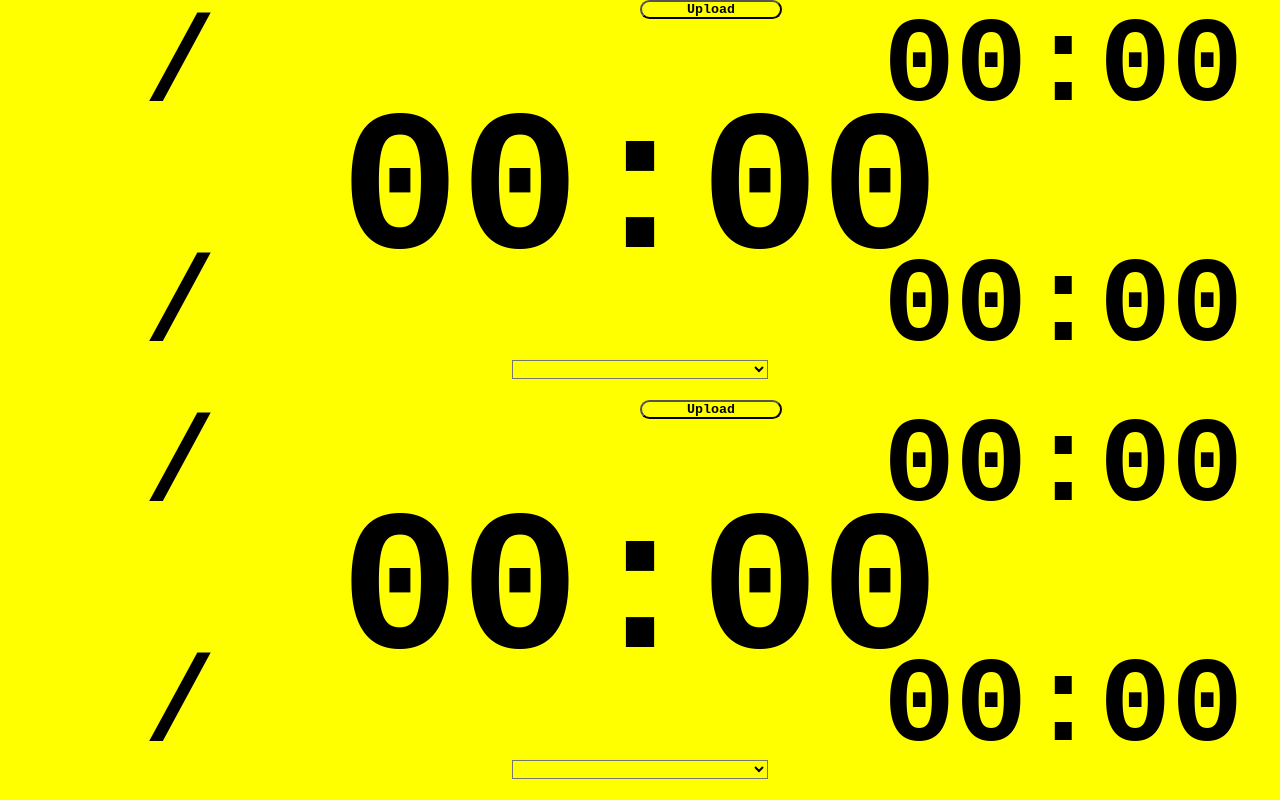
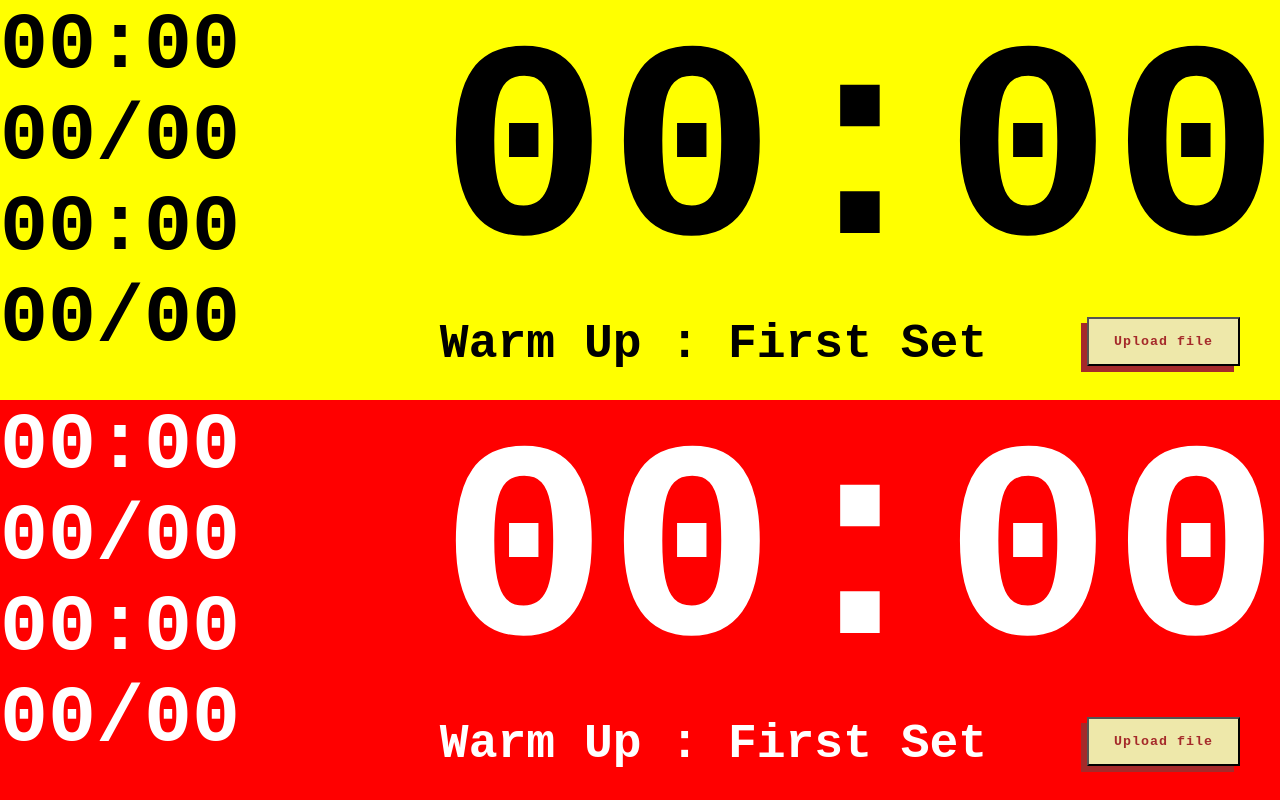
Before and after one commit to chinookworkouts/chinookworkouts.github.io, a plain HTML site: page index.html in a window 1280 px wide. Drawn offline with Linux system fonts and the light colour scheme.

Commit message:
test it cout

```diff
--- a/index.html
+++ b/index.html
@@ -8,6 +8,47 @@
     <meta name=”apple-mobile-web-app-capable” content=”yes”>
 
     <title>Practice Writer</title>
+    <style>
+        .keep-track {
+            font-size: 10vh;
+        }
+        .main-clock {
+            font-size: 35vh;
+        }
+        .left-side {
+            float:left;
+        }
+        .right-side {
+            float:right;
+            text-align: right;
+        }
+        .split-screen {
+            height: 50vh;
+            width: 100vw;
+            user-select: none;
+            -moz-user-select: none;
+            position: absolute;
+        }
+        .upload-button {
+            font-family: 'Courier New', Courier, monospace;
+            background-color: palegoldenrod;
+            margin: 0 40px;
+            top: 0;
+            left: 0;
+            position: relative;
+            display: inline-block;
+            padding: 15px 25px;
+            font-weight: bold;
+
+            color: brown;
+            letter-spacing: 1px;
+            box-shadow: -6px 6px 0 brown;
+            text-decoration: none;
+        }
+        .set-description {
+            font-size: 6vh;
+        }
+    </style>
     <script>
         const bleep = new Audio();
         bleep.src = "bleep.wav";
@@ -16,27 +57,35 @@
 
 <body style="font-family:'Courier New', Courier, monospace; padding: 0; margin: 0;">
     <div id="Timer" style="font-weight: bold;">
-        <div id="topClock" style="position: absolute; user-select: none; -moz-user-select: none; width: 100vw; height: 50vh;background-color: yellow;color: black;">
-            <div id="clock1" style="position: absolute; top: 10vh; left: 25vw; width: 50vw; text-align: center; font-size: 25vh;" onclick="startOne()">00:00</div>
-            <div id="repLeft1" style="position: absolute; font-size: 15vh; width: 20vw; text-align: center; left: 69vw; top: 30vh;">00:00</div>
-            <div id="setLeft1" style="position: absolute; font-size: 15vh; width: 20vw; text-align: center; left: 69vw;">00:00</div>
-            <div id="repDone1" style="position: absolute; font-size: 15vh; width: 20vw; text-align: center; top: 30vh;">&nbsp;&nbsp;/&nbsp;&nbsp;</div>
-            <div id="setDone1" style="position: absolute; font-size: 15vh; width: 20vw; text-align: center;">&nbsp;&nbsp;/&nbsp;&nbsp;</div>
-            <input type="file" id="workoutUpload1" style="position: absolute; display: none;">
-            <button style="position: absolute; left: 50%; padding: 0 45px; color: black; background-color: yellow; border-radius: 20px; font-family: 'Courier New', Courier, monospace; font-weight: bold;" onclick="document.getElementById('workoutUpload1').click()">Upload</button>
-            <select id="setSelect1" style="position: absolute; left: 40vw; width: 20vw; top: 45vh; color: black; background-color: yellow; font-family: 'Courier New', Courier, monospace; font-weight: bold;">
-            </select>
+        <div id="topClock" class="split-screen" style="background-color: yellow;color: black;">
+            <div class="left-side">
+                <div class="keep-track" id="countdownSingleSet">00:00</div>
+                <div class="keep-track" id="countSingleSet">00/00</div>
+                <div class="keep-track" id="countdownWholeset">00:00</div>
+                <div class="keep-track" id="countWholeSet">00/00</div>
+            </div>
+            <div class="right-side">
+                <div class="main-clock">00:00</div>
+                <div>
+                    <div class="left-side set-description">Warm Up : First Set</div>
+                    <button class="right-side upload-button">Upload file</button>
+                </div>
+            </div>
         </div>
-        <div id="bottomClock" style="position: absolute; user-select: none; -moz-user-select: none; width: 100vw; height: 50vh;background-color: yellow;color: black; top: 50vh">
-            <div id="clock2" style="position: absolute; top: 10vh; left: 25vw; width: 50vw; text-align: center; font-size: 25vh;" onclick="startOne()">00:00</div>
-            <div id="repLeft2" style="position: absolute; font-size: 15vh; width: 20vw; text-align: center; left: 69vw; top: 30vh;">00:00</div>
-            <div id="setLeft2" style="position: absolute; font-size: 15vh; width: 20vw; text-align: center; left: 69vw;">00:00</div>
-            <div id="repDone2" style="position: absolute; font-size: 15vh; width: 20vw; text-align: center; top: 30vh;">&nbsp;&nbsp;/&nbsp;&nbsp;</div>
-            <div id="setDone2" style="position: absolute; font-size: 15vh; width: 20vw; text-align: center;">&nbsp;&nbsp;/&nbsp;&nbsp;</div>
-            <input type="file" id="workoutUpload2" style="position: absolute; display: none;">
-            <button style="position: absolute; left: 50%; padding: 0 45px; color: black; background-color: yellow; border-radius: 20px; font-family: 'Courier New', Courier, monospace; font-weight: bold;" onclick="document.getElementById('workoutUpload1').click()">Upload</button>
-            <select id="setSelect2" style="position: absolute; left: 40vw; width: 20vw; top: 45vh; color: black; background-color: yellow; font-family: 'Courier New', Courier, monospace; font-weight: bold;">
-            </select>
+        <div id="bottomClock" class="split-screen" style="background-color: red;color: white; top: 50vh">
+            <div class="left-side">
+                <div class="keep-track" id="countdownSingleSet">00:00</div>
+                <div class="keep-track" id="countSingleSet">00/00</div>
+                <div class="keep-track" id="countdownWholeset">00:00</div>
+                <div class="keep-track" id="countWholeSet">00/00</div>
+            </div>
+            <div class="right-side">
+                <div class="main-clock">00:00</div>
+                <div>
+                    <div class="left-side set-description">Warm Up : First Set</div>
+                    <button class="right-side upload-button">Upload file</button>
+                </div>
+            </div>
         </div>
     </div>
     <script>
```
